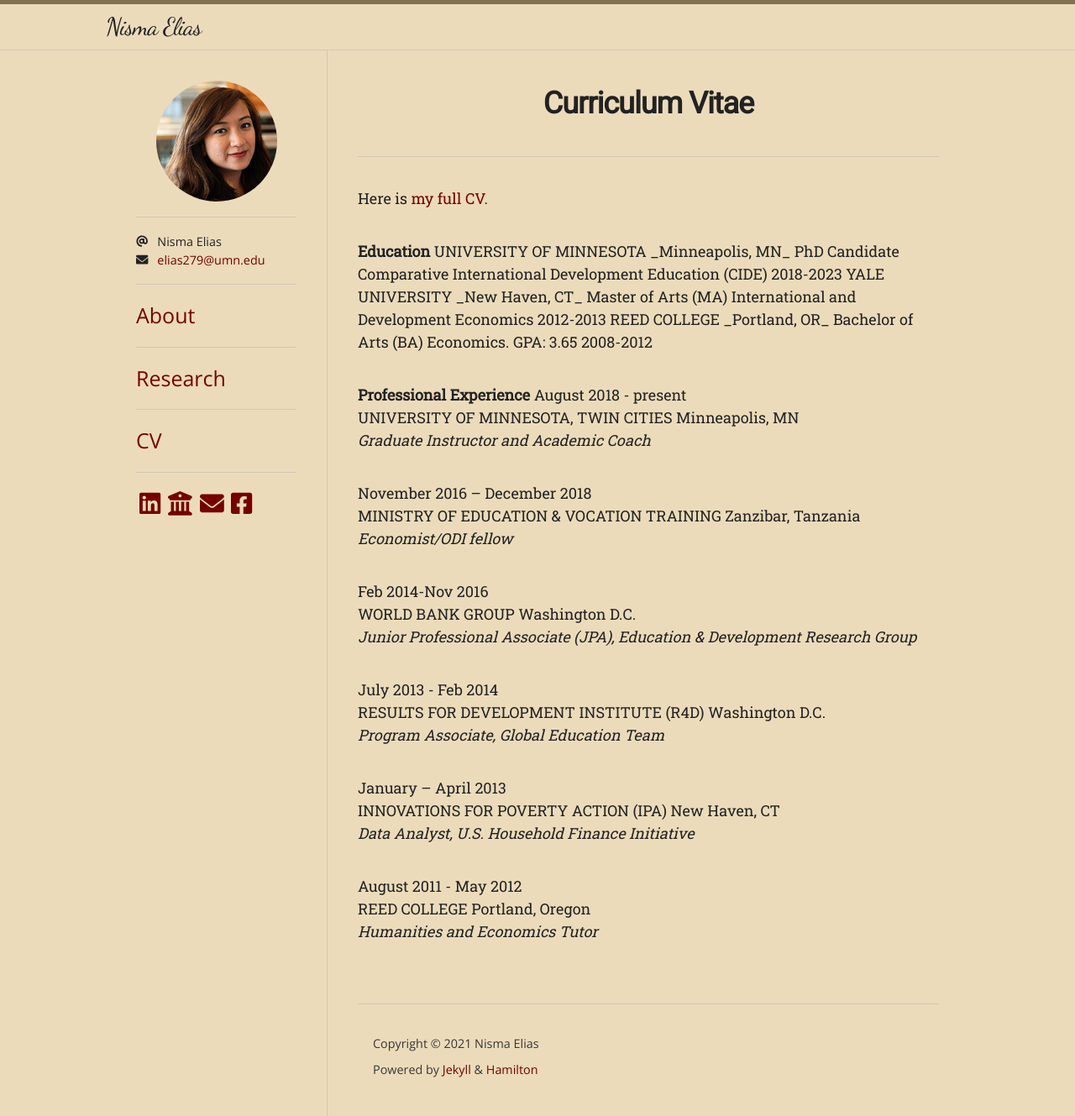
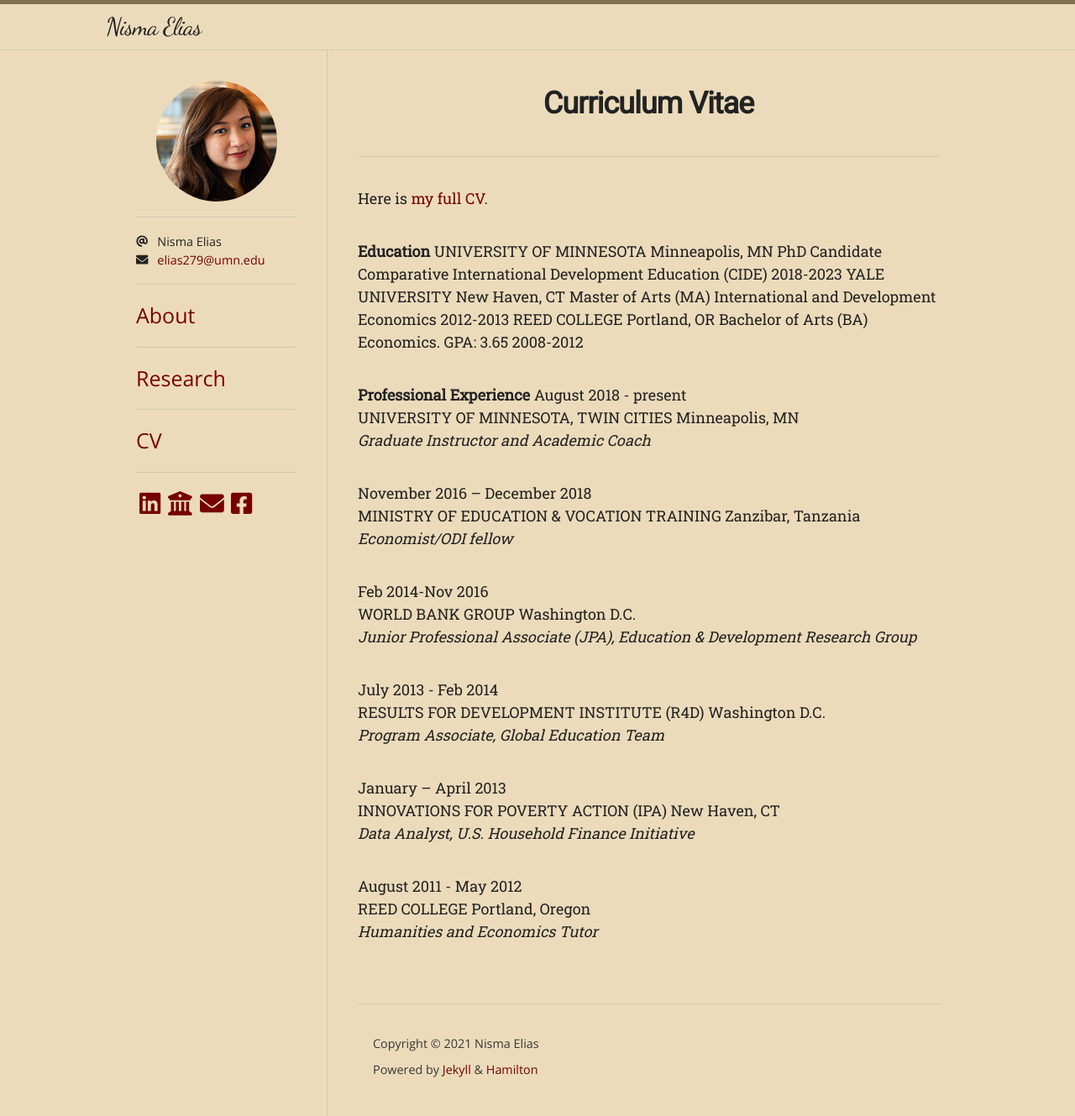
Before and after one commit to nismaelias/nismaelias.github.io, a Jekyll site: the page built from cv.md, in a window 1280 px wide. Shown: the whole page at 84% size. Built offline with Jekyll 4.4.1, drawn with Linux system fonts in a browser that asks for light colours; some web fonts are replaced.

Commit message:
Update from Forestry.io Nisma Elias updated cv.md

```diff
--- a/cv.md
+++ b/cv.md
@@ -7,13 +7,13 @@
 Here is [my full CV](https://www.nismaelias.com/uploads/nisma-elias-resume.pdf "resume").
 <p>
  <b>Education</b>
-UNIVERSITY OF MINNESOTA _Minneapolis, MN_ PhD Candidate
+UNIVERSITY OF MINNESOTA Minneapolis, MN PhD Candidate
 Comparative International Development Education (CIDE) 2018-2023
 
-YALE UNIVERSITY _New Haven, CT_ Master of Arts (MA)
+YALE UNIVERSITY New Haven, CT Master of Arts (MA)
 International and Development Economics 2012-2013
 
-REED COLLEGE _Portland, OR_ Bachelor of Arts (BA)
+REED COLLEGE Portland, OR Bachelor of Arts (BA)
 Economics. GPA: 3.65 2008-2012 </p>
 
 <b>Professional Experience </b>
@@ -23,20 +23,20 @@
 
 November 2016 – December 2018
 MINISTRY OF EDUCATION & VOCATION TRAINING Zanzibar, Tanzania
-_Economist/ODI fellow_
+<i>Economist/ODI fellow </i>
 
 Feb 2014-Nov 2016
 WORLD BANK GROUP Washington D.C.
-_Junior Professional Associate (JPA), Education & Development Research Group_
+<i>Junior Professional Associate (JPA), Education & Development Research Group</i>
 
 July 2013 - Feb 2014
 RESULTS FOR DEVELOPMENT INSTITUTE (R4D) Washington D.C.
-_Program Associate, Global Education Team_
+<i>Program Associate, Global Education Team </i>
 
 January – April 2013
 INNOVATIONS FOR POVERTY ACTION (IPA) New Haven, CT
-_Data Analyst, U.S. Household Finance Initiative_
+<i>Data Analyst, U.S. Household Finance Initiative </i>
 
 August 2011 - May 2012
 REED COLLEGE Portland, Oregon
-_Humanities and Economics Tutor_
+<i>Humanities and Economics Tutor</i>
```
